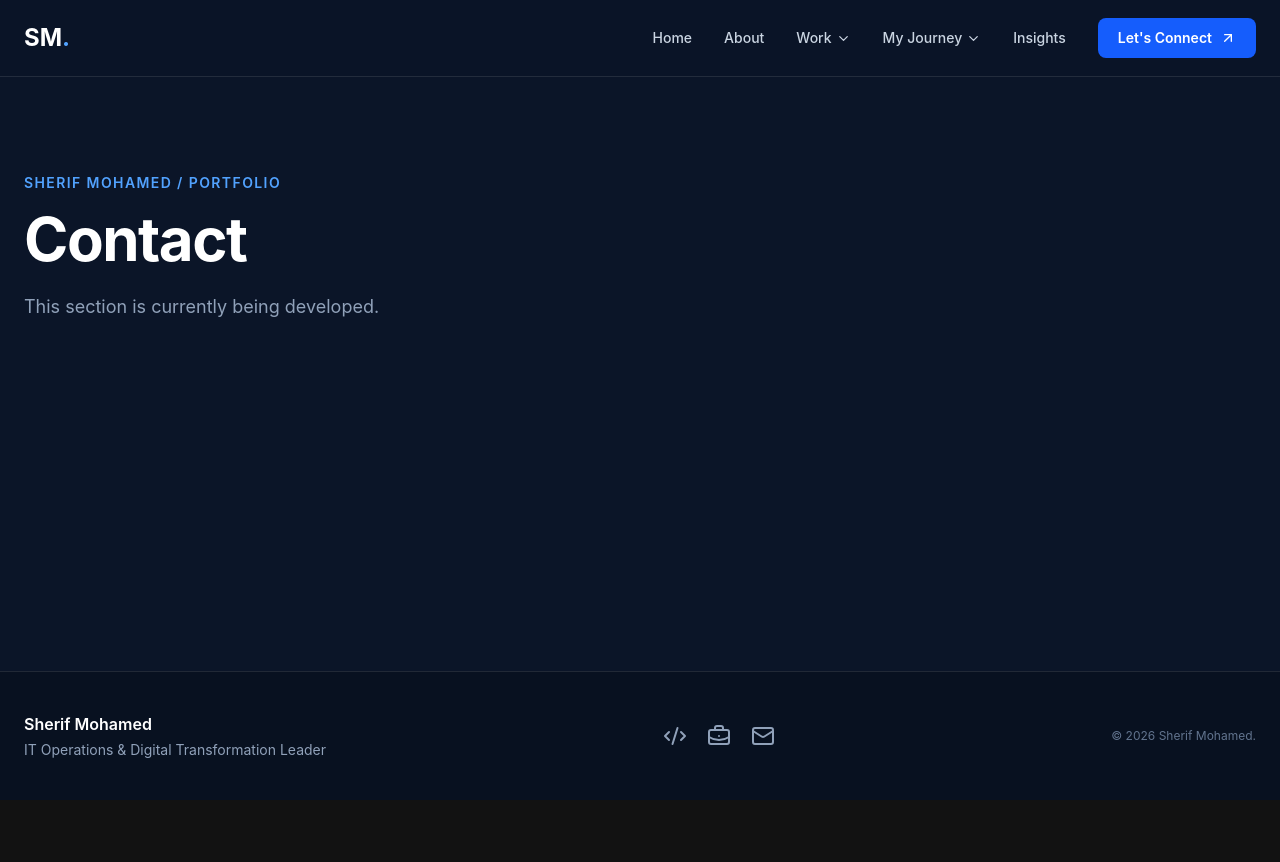
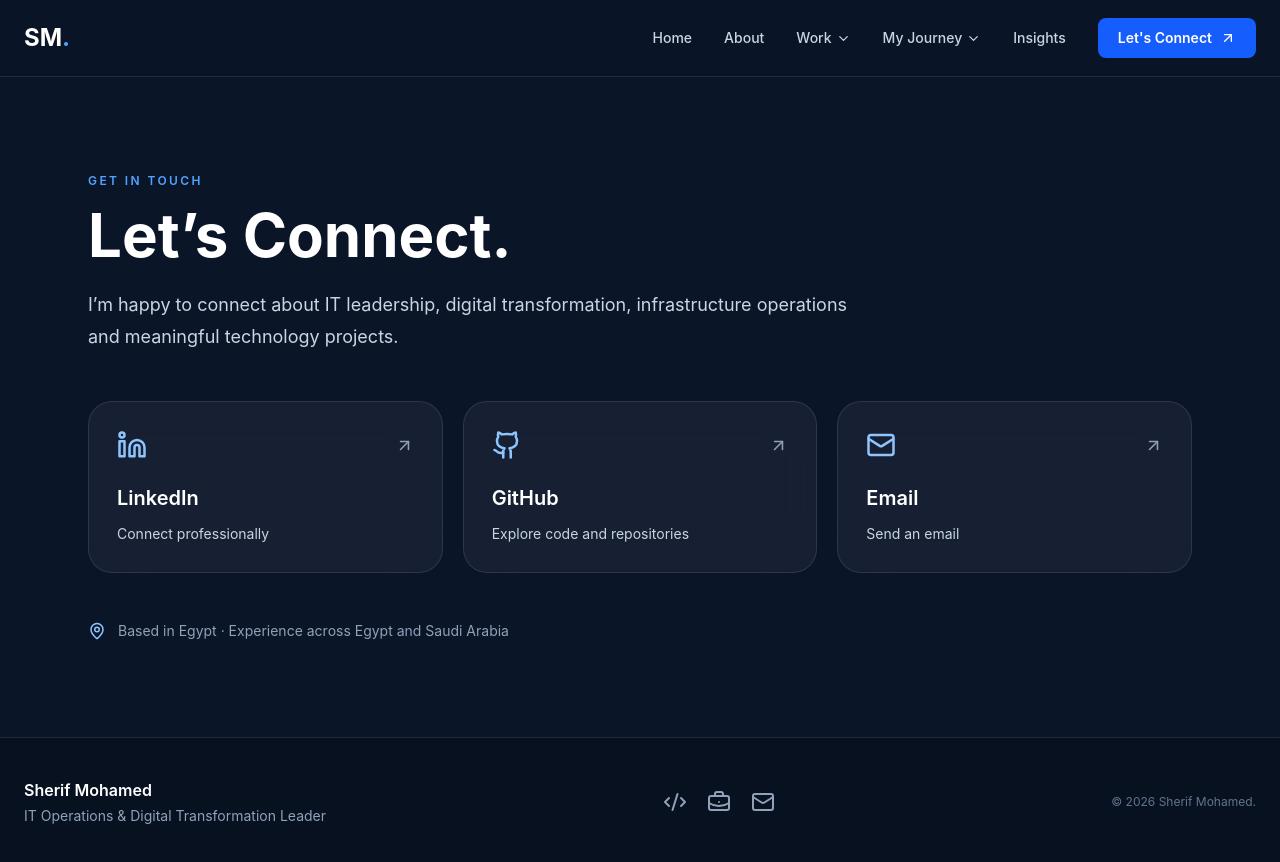
Before and after one commit to sherifhassan21/Portfolio, a React (Vite) app in the folder react-app/: page /contact in a window 1280 px wide. Shown: the top 862 px of the page. Before the commit the page ends 800 px from the top, so only its background shows below. Built offline with nearby package versions, Linux system fonts and the light colour scheme.

Commit message:
Finish Contact page with verified portfolio content

```diff
--- a/react-app/src/pages/Contact.tsx
+++ b/react-app/src/pages/Contact.tsx
@@ -1,15 +1,14 @@
-export default function Contact() {
-  return (
-    <section className="mx-auto max-w-7xl px-6 py-24">
-      <p className="mb-4 text-sm font-semibold uppercase tracking-widest text-blue-400">
-        Sherif Mohamed / Portfolio
-      </p>
-      <h1 className="text-4xl font-bold tracking-tight md:text-6xl">
-        Contact
-      </h1>
-      <p className="mt-6 max-w-2xl text-lg text-slate-400">
-        This section is currently being developed.
-      </p>
-    </section>
-  )
+import { ArrowUpRight, Github, Linkedin, Mail, MapPin } from 'lucide-react'
+
+const links=[
+{label:'LinkedIn',value:'Connect professionally',href:'https://www.linkedin.com/in/sherifhassanm',icon:Linkedin},
+{label:'GitHub',value:'Explore code and repositories',href:'https://github.com/sherifhassan21',icon:Github},
+{label:'Email',value:'Send an email',href:'mailto:sherifhassan21@gmail.com',icon:Mail},
+]
+export default function Contact(){
+return <main className="mx-auto max-w-6xl px-6 py-16 md:py-24">
+<p className="text-xs font-semibold uppercase tracking-[.2em] text-blue-400">Get in touch</p><h1 className="mt-4 text-4xl font-bold text-white md:text-6xl">Let’s Connect.</h1><p className="mt-6 max-w-3xl text-lg leading-8 text-slate-300">I’m happy to connect about IT leadership, digital transformation, infrastructure operations and meaningful technology projects.</p>
+<div className="mt-12 grid gap-5 md:grid-cols-3">{links.map(x=><a key={x.label} href={x.href} target={x.href.startsWith('http')?'_blank':undefined} rel={x.href.startsWith('http')?'noopener noreferrer':undefined} className="group rounded-3xl border border-white/10 bg-white/[.05] p-7 backdrop-blur-xl transition hover:-translate-y-1 hover:border-blue-400/50"><div className="flex items-center justify-between"><x.icon className="text-blue-300" size={30}/><ArrowUpRight size={19} className="text-slate-400 transition group-hover:text-blue-300"/></div><h2 className="mt-6 text-xl font-semibold text-white">{x.label}</h2><p className="mt-3 text-sm text-slate-300">{x.value}</p></a>)}</div>
+<div className="mt-12 flex items-center gap-3 text-sm text-slate-400"><MapPin size={18} className="text-blue-300"/> Based in Egypt · Experience across Egypt and Saudi Arabia</div>
+</main>
 }
```
